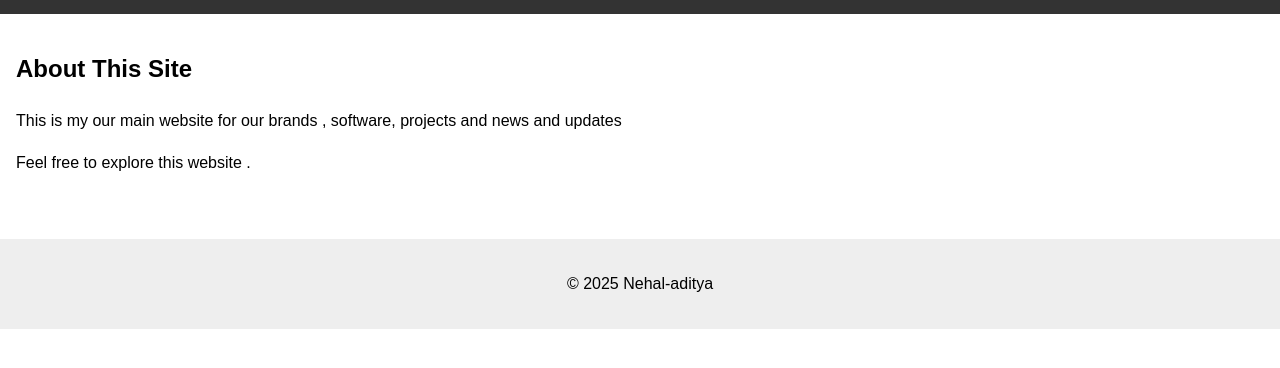
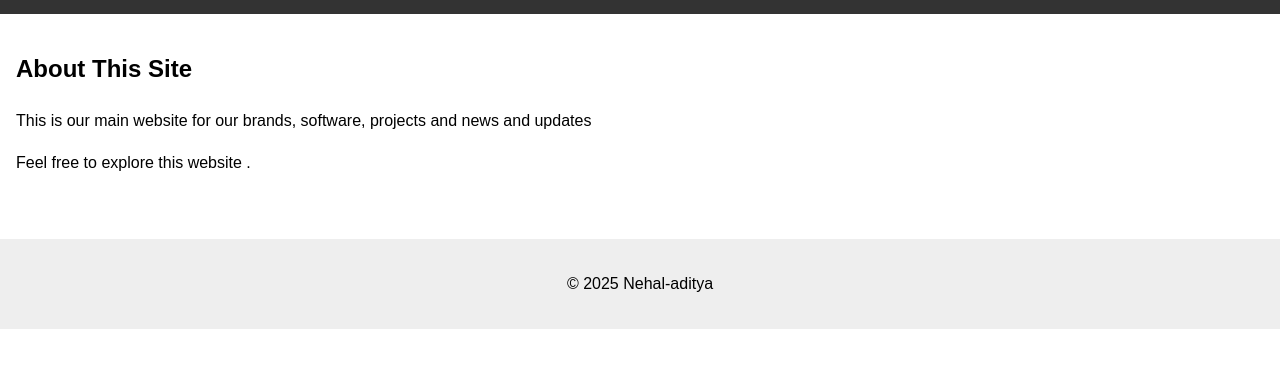
Before and after one commit to Nehal-aditya/Nehal-aditya.github.io, a plain HTML site: page index.html in a window 1280 px wide. Shown: the part 68-436 px from the top of the page. Drawn offline with Linux system fonts and the light colour scheme.

Commit message:
update index.html

```diff
--- a/index.html
+++ b/index.html
@@ -39,7 +39,7 @@
     <main>
         <section>
             <h2>About This Site</h2>
-            <p>This is my our main website for our brands , software, projects and news and updates</p>
+            <p>This is our main website for our brands, software, projects and news and updates</p>
             <p>Feel free to explore this website .</p>
         </section>
     </main>
```
